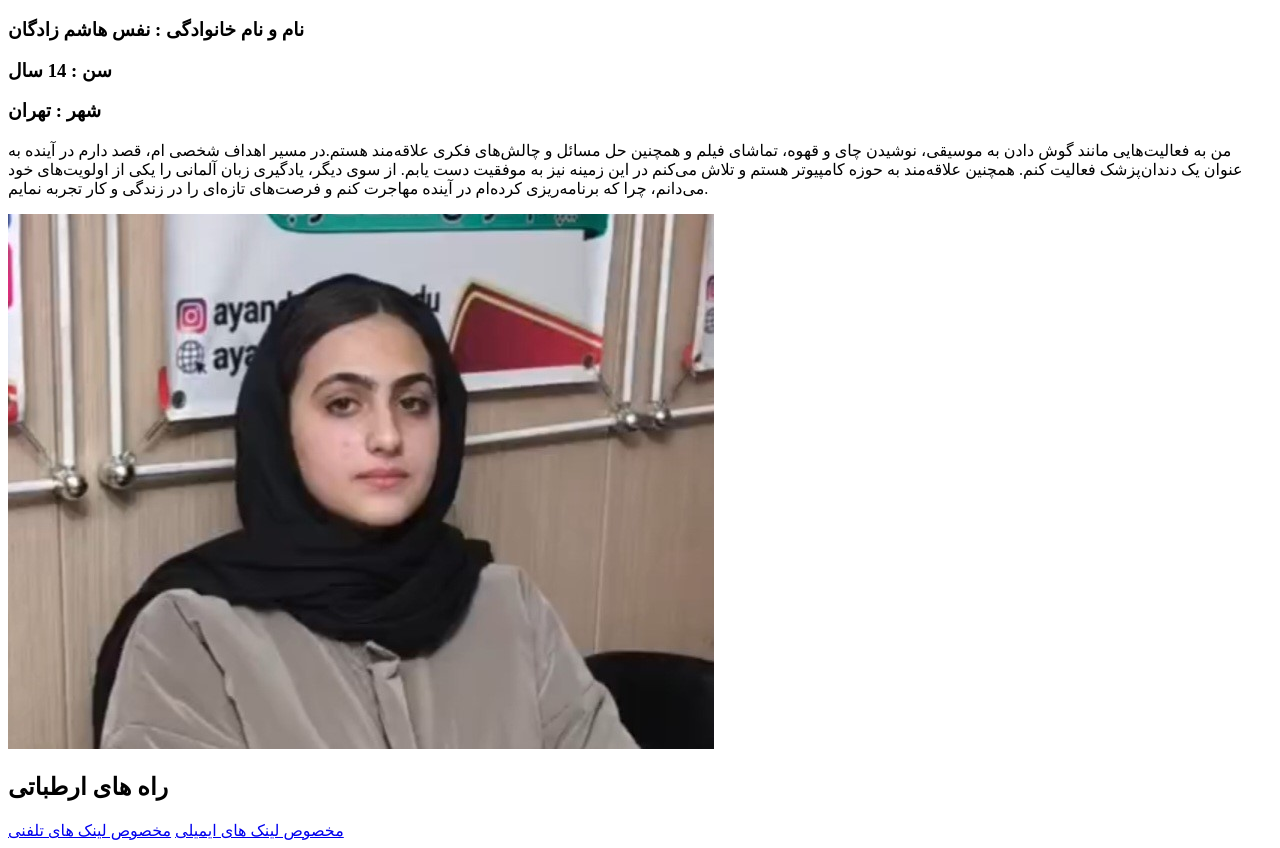
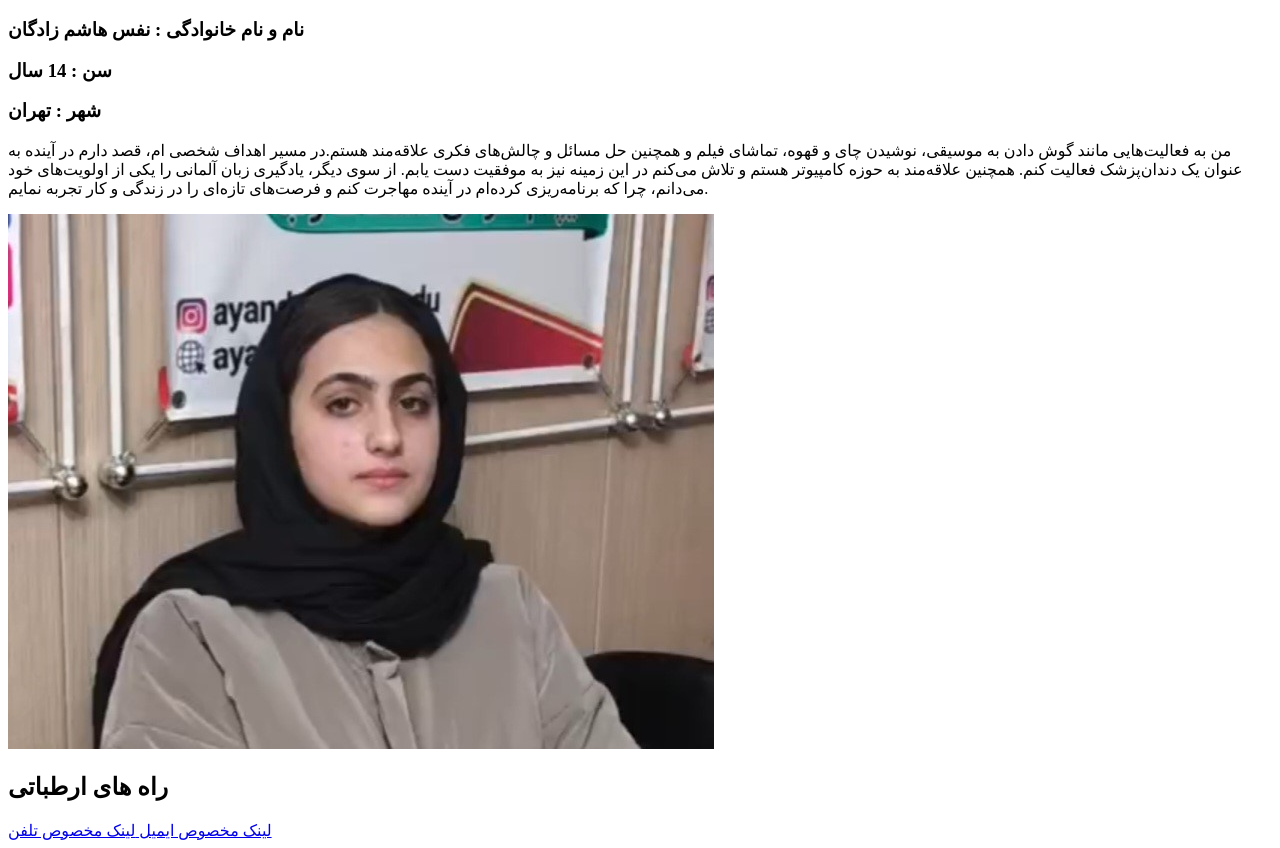
Before and after one commit to nafas-2024/html-ns, a plain HTML site: page j1/aboutus.html in a window 1280 px wide. Shown: the part 62-910 px from the top of the page. Drawn offline with Linux system fonts and the light colour scheme.

Commit message:
Update aboutus.html

```diff
--- a/j1/aboutus.html
+++ b/j1/aboutus.html
@@ -23,7 +23,7 @@
     <img src="./image/profile.jpg" alt="عکس پروفایل من">
     <!-- راه های ارطباتی -->
     <h2>راه های ارطباتی</h2>
-    <a href="mailto:/nafas.hashemzade23@gmail.com">مخصوص لینک های ایمیلی</a>
-    <a href="tel:09920592900">مخصوص لینک های تلفنی</a>
+    <a href="mailto:/nafas.hashemzade23@gmail.com">لینک مخصوص ایمیل </a>
+    <a href="tel:09920592900">لینک مخصوص تلفن</a>
 </body>
 </html>
```
